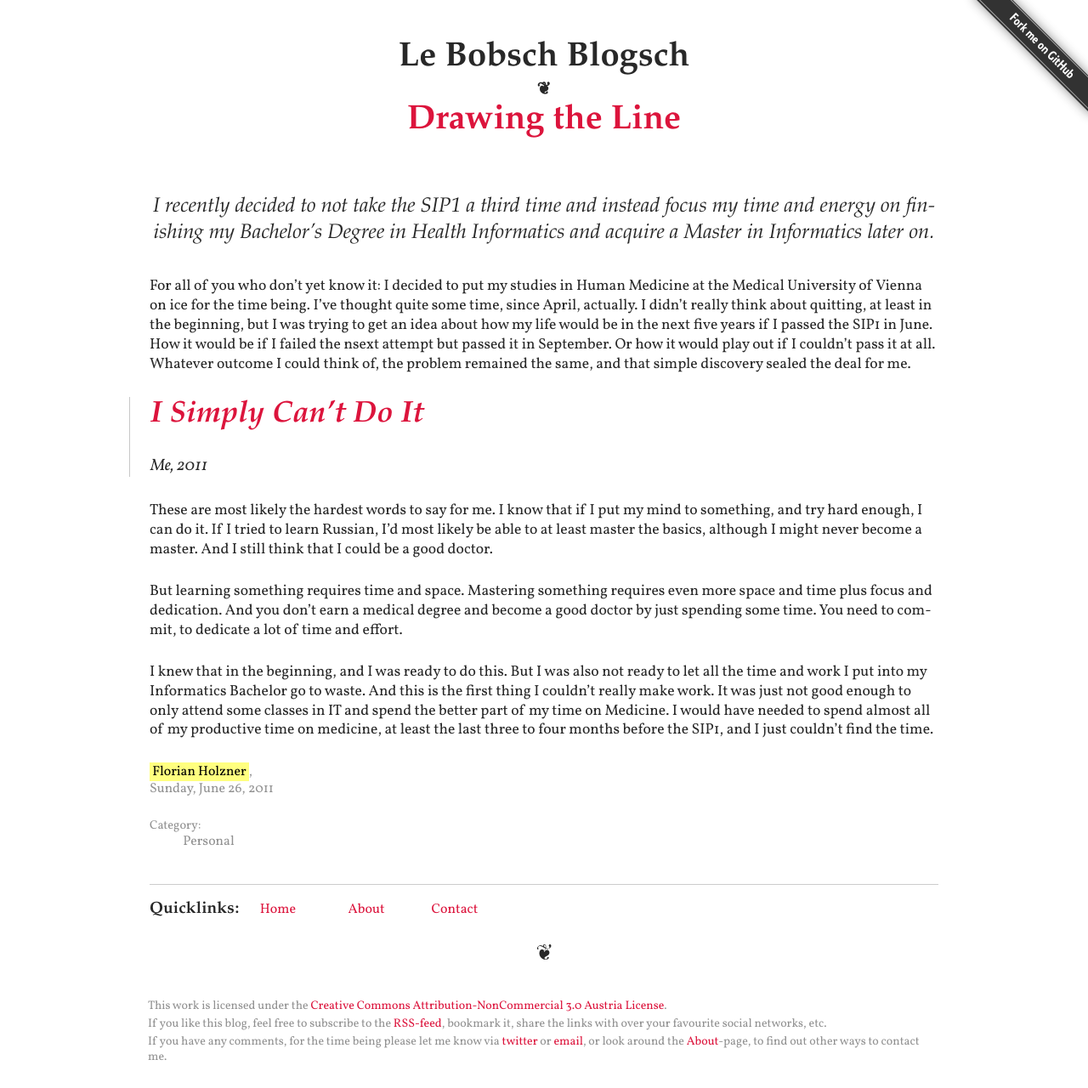
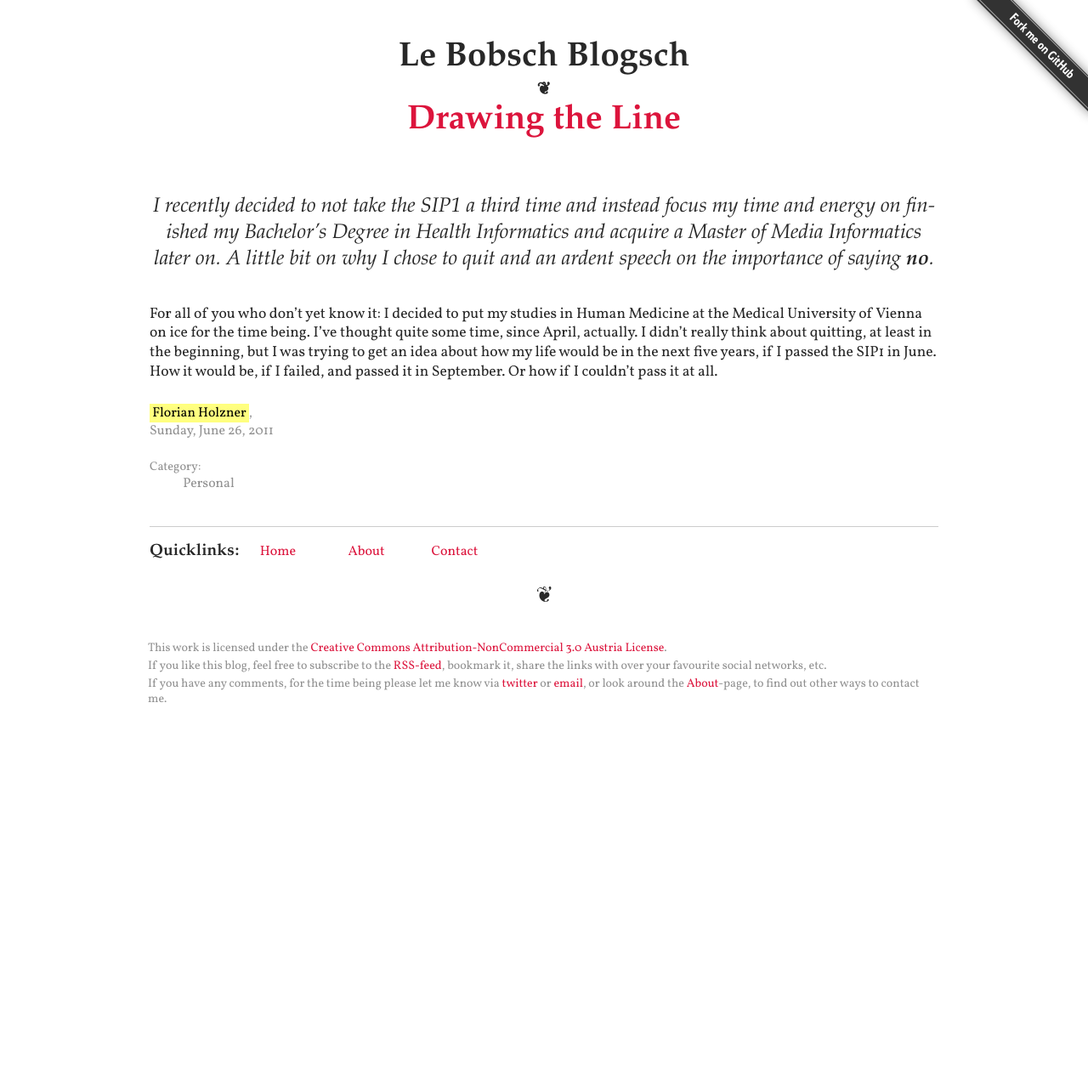
Before and after one commit to bobschi/lebobs.ch, a Jekyll site: the page built from _posts/2011-06-26-Drawing-the-Line.md, in a window 1280 px wide. Shown: the whole page at 85% size. Built offline with Jekyll 4.4.1, drawn with Linux system fonts in a browser that asks for light colours; nearby versions of some CDN libraries; some web fonts are replaced; Markdown is read by kramdown in place of the engine named in the settings; after the commit the page ends 900 px from its top, so only the background shows below that.

Commit message:
Revert "Working on the drawing the line blogpost."
This reverts commit d4889c5639f05fb80f2c38d9e2a75d69df30de79.

```diff
--- a/_posts/2011-06-26-Drawing-the-Line.md
+++ b/_posts/2011-06-26-Drawing-the-Line.md
@@ -2,19 +2,8 @@
 layout: post
 title: Drawing the Line
 published: true
-teaser: I recently decided to not take the SIP1 a third time and instead focus my time and energy on finishing my Bachelor's Degree in Health Informatics and acquire a Master in Informatics later on.
+teaser: I recently decided to not take the SIP1 a third time and instead focus my time and energy on finished my Bachelor's Degree in Health Informatics and acquire a Master of Media Informatics later on. A little bit on why I chose to quit and an ardent speech on the importance of saying <em>no</em>.
 categories:
   - Personal
 ---
-
-For all of you who don't yet know it: I decided to put my studies in Human Medicine at the Medical University of Vienna on ice for the time being. I've thought quite some time, since April, actually. I didn't really think about quitting, at least in the beginning, but I was trying to get an idea about how my life would be in the next five years if I passed the SIP1 in June. How it would be if I failed the nsext attempt but passed it in September. Or how it would play out if I couldn't pass it at all. Whatever outcome I could think of, the problem remained the same, and that simple discovery sealed the deal for me.
-
-> I Simply Can't Do It
-> --------------------
-> Me, 2011
-
-These are most likely the hardest words to say for me. I know that if I put my mind to something, and try hard enough, I can do it. If I tried to learn Russian, I'd most likely be able to at least master the basics, although I might never become a master. And I still think that I could be a good doctor.
-
-But learning something requires time and space. Mastering something requires even more space and time plus focus and dedication. And you don't earn a medical degree and become a good doctor by just spending some time. You need to commit, to dedicate a lot of time and effort.
-
-I knew that in the beginning, and I was ready to do this. But I was also not ready to let all the time and work I put into my Informatics Bachelor go to waste. And this is the first thing I couldn't really make work. It was just not good enough to only attend some classes in IT and spend the better part of my time on Medicine. I would have needed to spend almost all of my productive time on medicine, at least the last three to four months before the SIP1, and I just couldn't find the time.
+For all of you who don't yet know it: I decided to put my studies in Human Medicine at the Medical University of Vienna on ice for the time being. I've thought quite some time, since April, actually. I didn't really think about quitting, at least in the beginning, but I was trying to get an idea about how my life would be in the next five years, if I passed the SIP1 in June. How it would be, if I failed, and passed it in September. Or how if I couldn't pass it at all.
```
